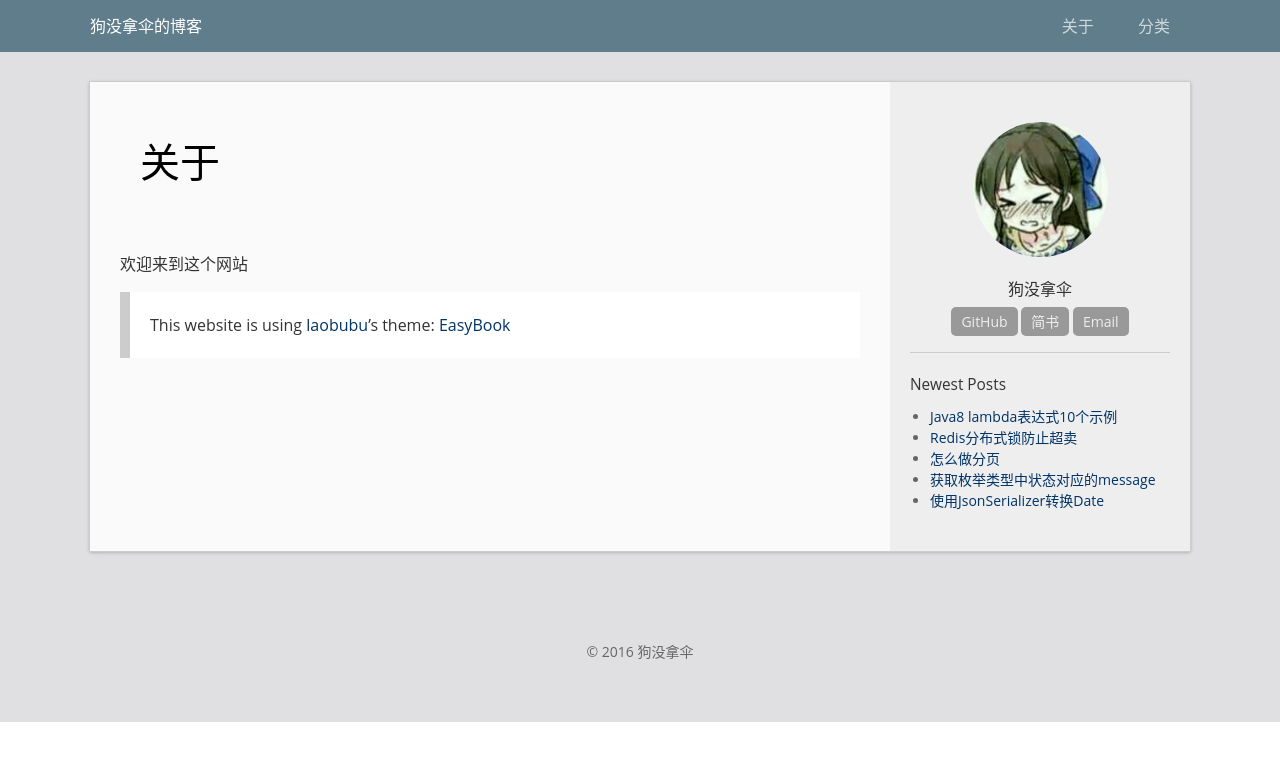
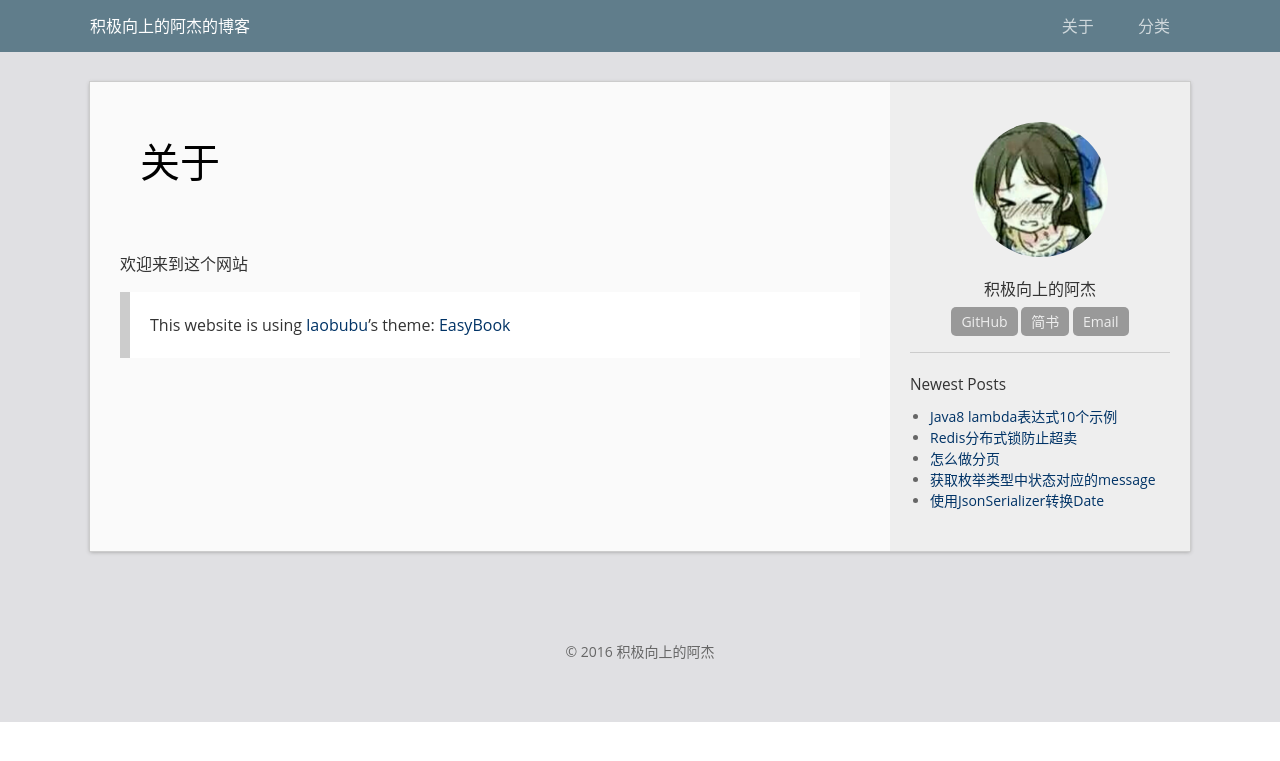
Before and after one commit to ajie425/ajie425.github.io, a Jekyll site: the page built from about.md, in a window 1280 px wide. Shown: the top 761 px of the page. Built offline with Jekyll 4.4.1, drawn with Linux system fonts in a browser that asks for light colours.

Commit message:
init work

```diff
--- a/_config.yml
+++ b/_config.yml
@@ -1,5 +1,5 @@
 # Site settings
-title: 狗没拿伞的博客
+title: 积极向上的阿杰的博客
 url: "http://banrino.github.io"    # the protocol and hostname of your site, eg. `http://laobubu.github.io`
 baseurl: "/" # the prefix of your site uri, eg. `/jekyll-theme-EasyBook` or just one slash `/`
 #timezone: Asia/Chongqing
@@ -7,13 +7,13 @@ description: >
   One or more sentences introducing this blog.
 
 # Your information
-email: banrino@outlook.com
-author: 狗没拿伞
+email: 1134846386@qq.com
+author: 积极向上的阿杰
 avatar: "/img/avatar.jpg"
 profile: ACG，Web开发
 #twitter_username: twitter_username
-github_username:  banrino
-jianshu_username:  狗没拿伞
+github_username:  ajie425
+jianshu_username:  积极向上的阿杰
 
 # Comment Service (Disqus or 多说)
 #  choose one and un-comment the line to active it
```
